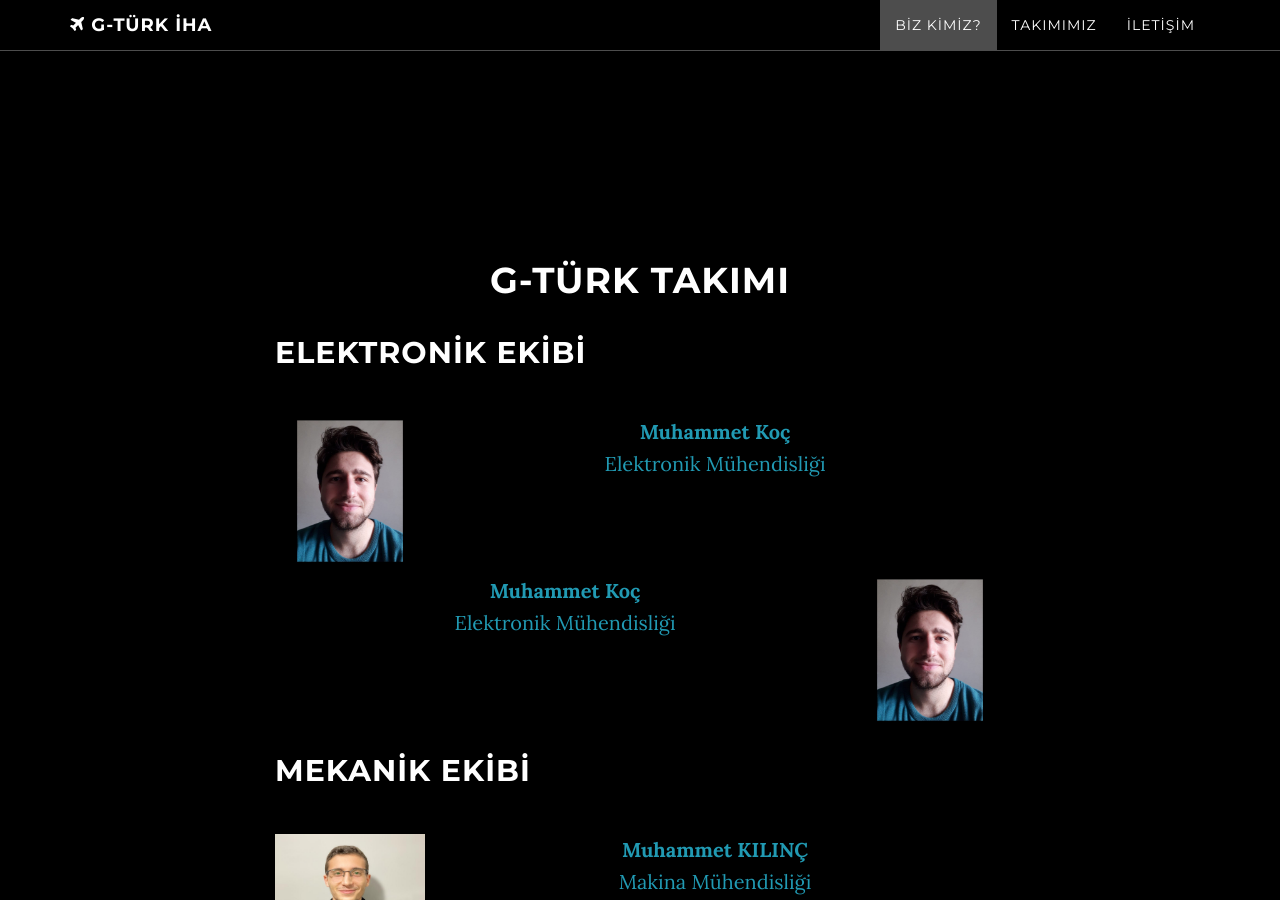
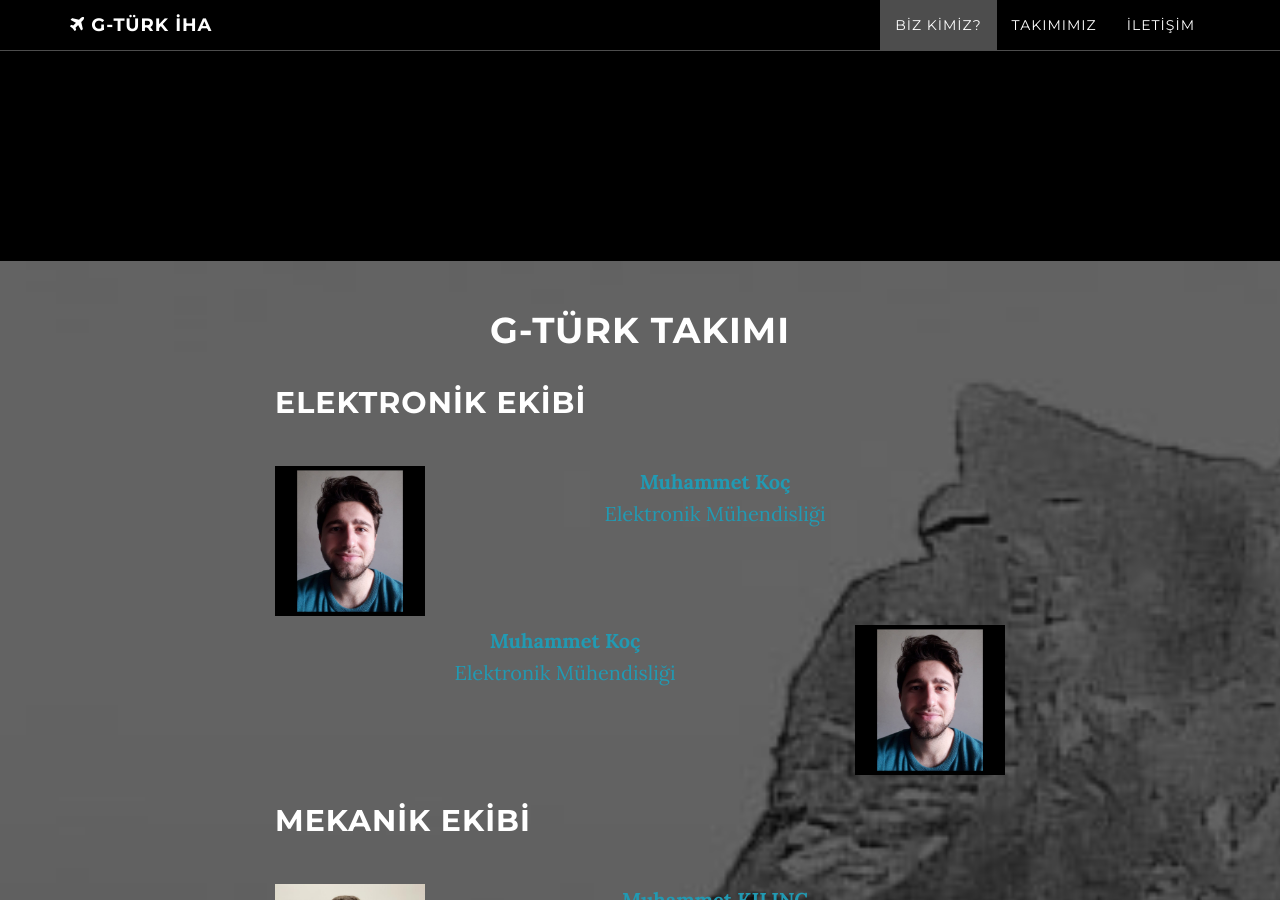
Before and after one commit to g-turk-iha/g-turk-iha, a Jekyll site: the page built from index.html, in a window 1280 px wide and 900 px high, scrolled down 1302 px. Built offline with Jekyll 4.4.1, drawn with Linux system fonts in a browser that asks for light colours.

Commit message:
Update grayscale.css

```diff
--- a/_includes/css/grayscale.css
+++ b/_includes/css/grayscale.css
@@ -252,7 +252,7 @@
     padding-top: 100px;
 }
 
-.download-section {
+.team-section {
     width: 100%;
     padding: 50px 0;
     color: #fff;
```
